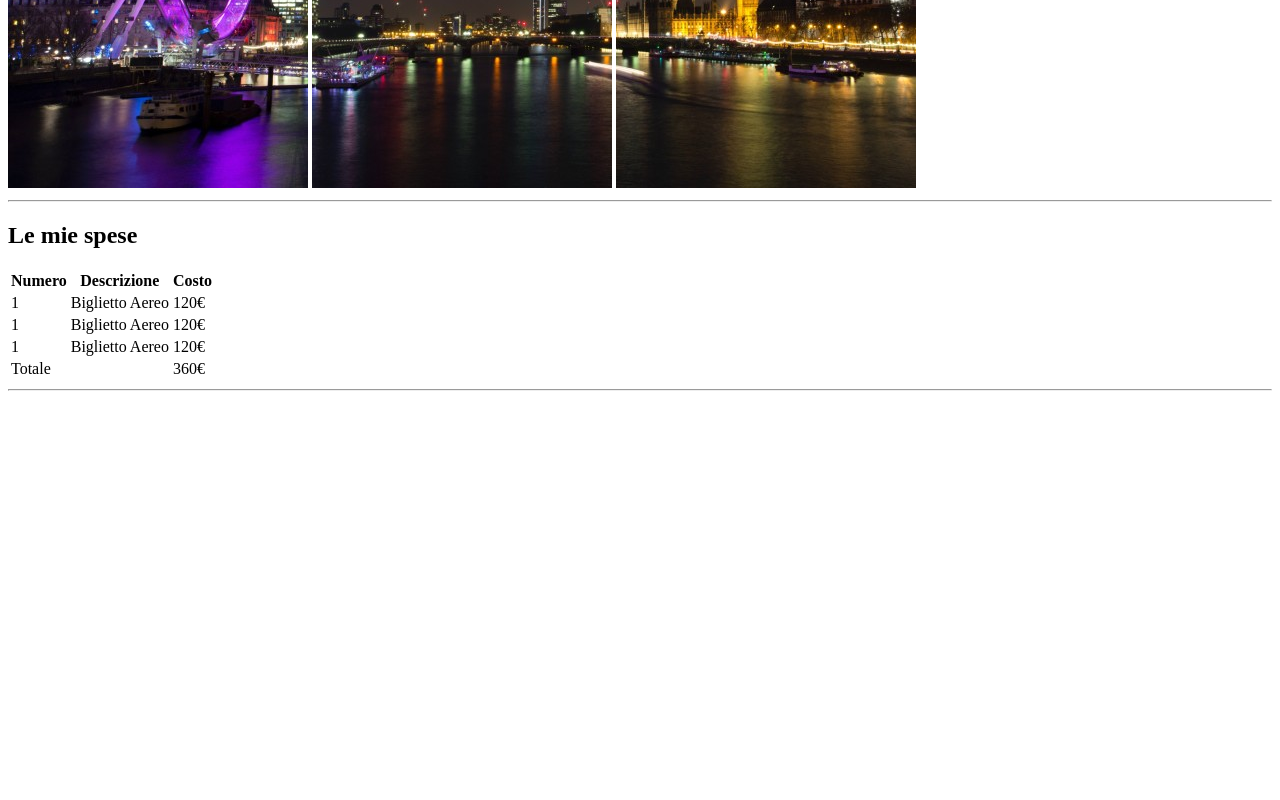
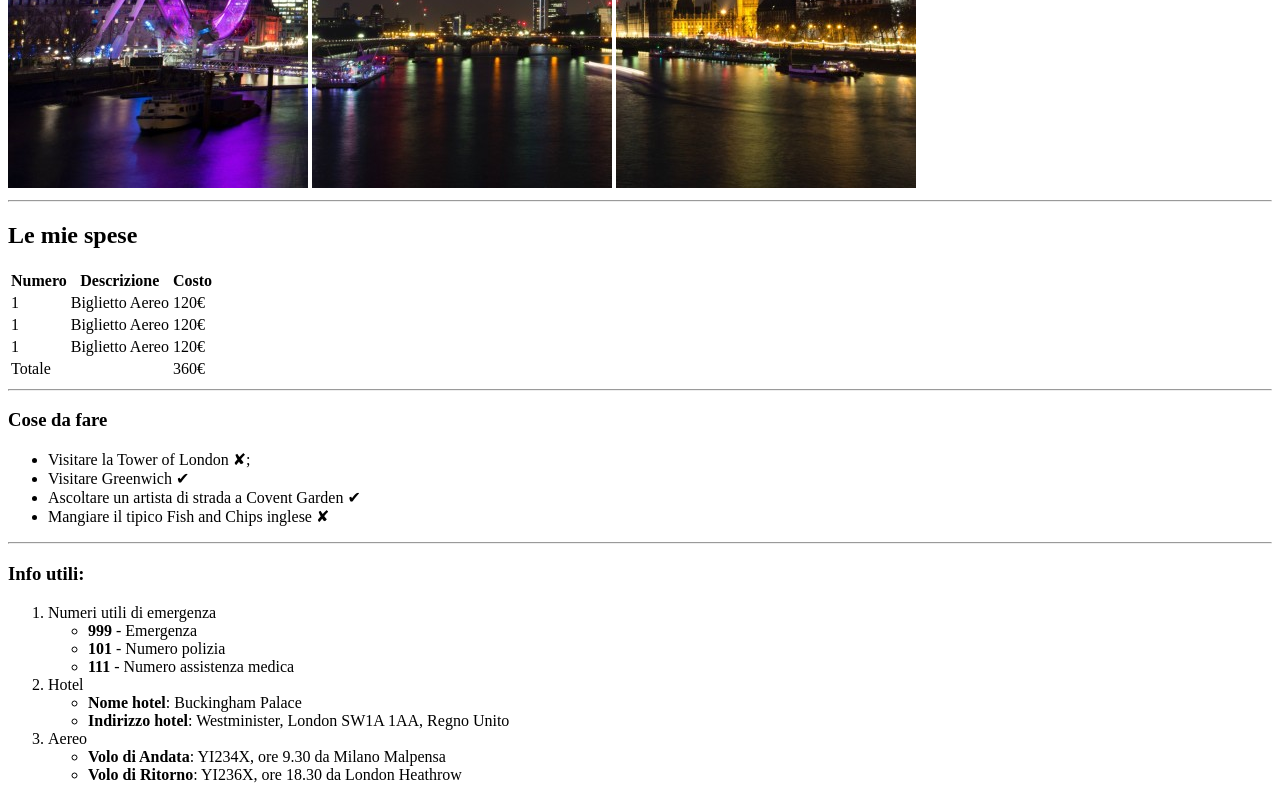
Before and after one commit to giovannitamburini/html-london-trip, a plain HTML site: page index.html in a window 1280 px wide. Shown: the part 492-1292 px from the top of the page. Before the commit the page ends 891 px from the top, so only its background shows below. Drawn offline with Linux system fonts and the light colour scheme.

Commit message:
inserimento sezioni cose da fare e info utili

```diff
--- a/index.html
+++ b/index.html
@@ -24,8 +24,11 @@
     <hr>
     <!-- /Horizontal Rule -->
 
-    <!-- Main: le mie spese -->
+    <!-- Main: le mie spese, cose da fare -->
     <main>
+
+        <!-- sezione spese -->
+        <div>
             <h2>Le mie spese</h2>
             <!-- tabella -->
             <table>
@@ -59,13 +62,67 @@
                 </tfoot>
             </table>
             <!-- /tabella -->
+        </div>
+        <!-- /sezione spese -->
+
 
         <!-- Horizontal Rule -->
         <hr>
         <!-- /Horizontal Rule -->
 
+        <!-- sezione cose da fare -->
+        <div>
+            <h3>Cose da fare</h3>
+            <!-- unordered list -->
+            <ul>
+                <li>Visitare la Tower of London &#10008;;</li>
+                <li>Visitare Greenwich &#10004;</li>
+                <li>Ascoltare un artista di strada a Covent Garden &#10004;</li>
+                <li>Mangiare il tipico Fish and Chips inglese &#10008;</li>
+            </ul>
+            <!-- /unordered list -->
+        </div>
+        <!-- /sezione cose da fare -->
+
+
+        <!-- Horizontal Rule -->
+        <hr>
+        <!-- /Horizontal Rule -->
+
+        <!-- sezione info utili -->
+        <div>
+            <h3>Info utili:</h3>
+
+            <!-- ordered list -->
+            <ol>
+                <li>Numeri utili di emergenza
+                    <ul>
+                        <li> <strong>999</strong> - Emergenza</li>
+                        <li> <strong>101</strong> - Numero polizia</li>
+                        <li> <strong>111</strong> - Numero assistenza medica</li>
+                    </ul>
+                </li>
+                <li>Hotel
+                    <ul>
+                        <li><strong>Nome hotel</strong>: Buckingham Palace</li>
+                        <li><strong>Indirizzo hotel</strong>: Westminister, London SW1A 1AA, Regno Unito</li>
+                    </ul>
+                </li>
+                <li>Aereo
+                    <ul>
+                        <li><strong>Volo di Andata</strong>: YI234X, ore 9.30 da Milano Malpensa</li>
+                        <li><strong>Volo di Ritorno</strong>: YI236X, ore 18.30 da London Heathrow</li>
+                    </ul>
+                </li>
+            </ol>
+            <!-- /ordered list -->
+
+        </div>
+        <!-- /sezione info utili -->
+
+
     </main>
-    <!-- /Main: le mie spese -->
+    <!-- /Main: le mie spese, cose da fare, -->
 
     <footer></footer>
 
```
Lines whose indentation alone changed are shown as unchanged.
